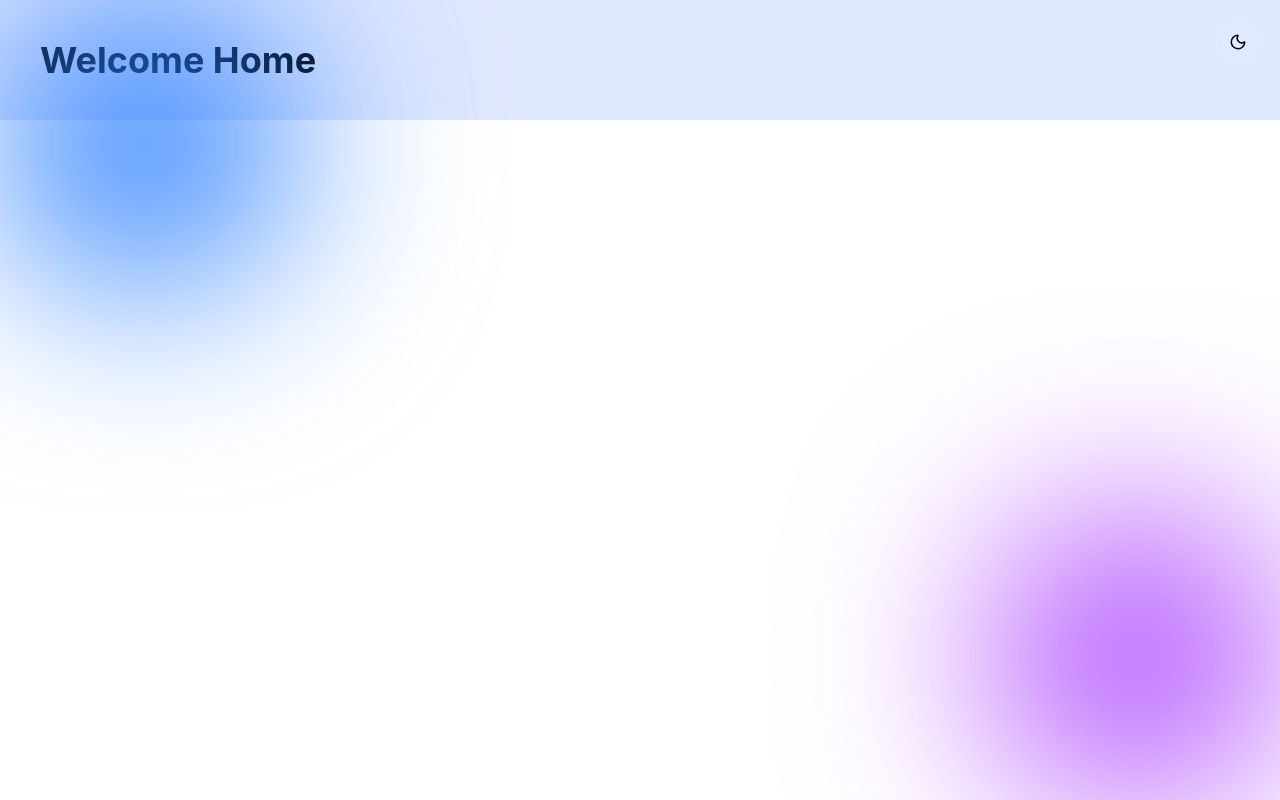
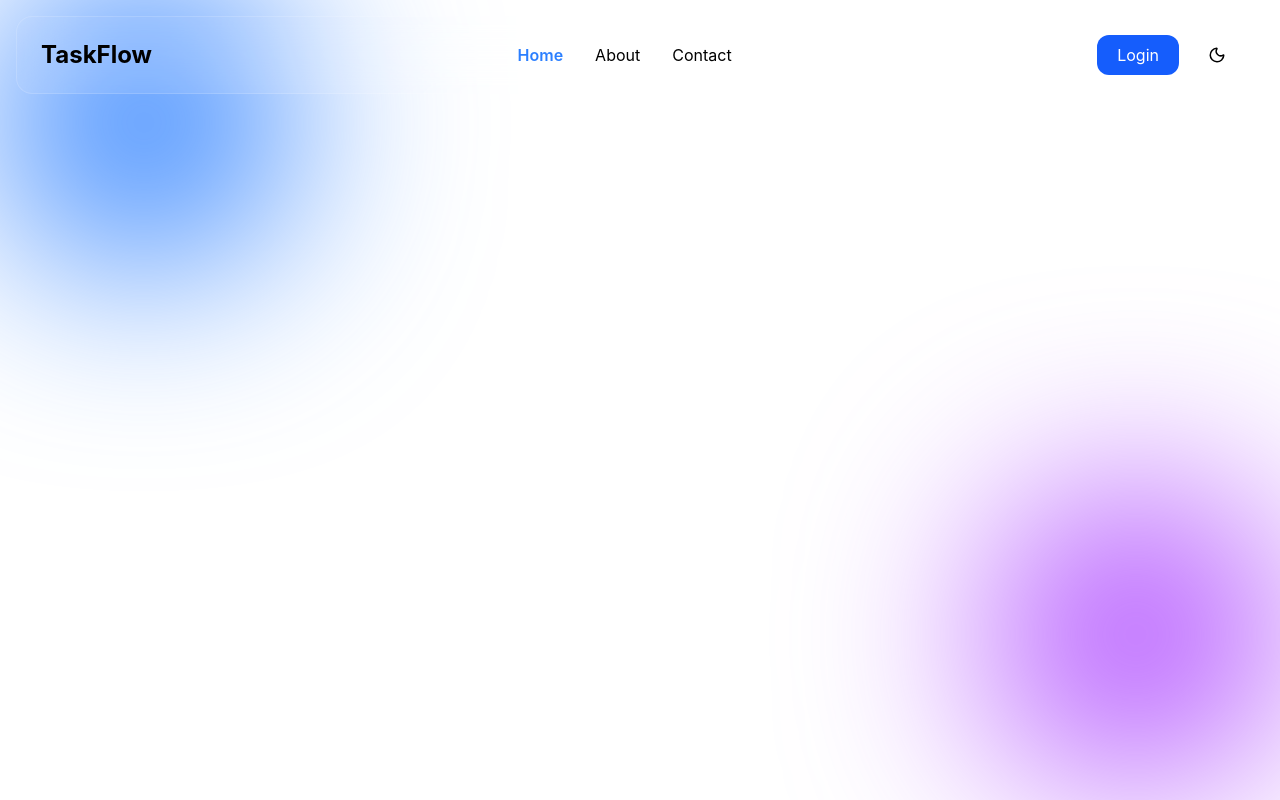
Before and after one commit to subham-oss/Task-Management-Application, a React (Vite) app in the folder client/: page / in a window 1280 px wide. Built offline with nearby package versions, Linux system fonts and the light colour scheme.

Commit message:
add a separate navbar

```diff
--- a/client/src/components/Navbar.tsx
+++ b/client/src/components/Navbar.tsx
@@ -1,168 +1,159 @@
 import { useState } from "react";
 import { Link, NavLink } from "react-router-dom";
+import {
+  Menu,
+  X,
+} from "lucide-react";
 
-import { Menu, X, Search, Bell, Plus, CheckSquare, User, } from "lucide-react";
-
-import { motion, AnimatePresence } from "framer-motion";
-
-
-const navItems = [
-  {
-    name: "Dashboard",
-    path: "/dashboard",
-  },
-  {
-    name: "Tasks",
-    path: "/tasks",
-  },
-  {
-    name: "Projects",
-    path: "/projects",
-  },
-  {
-    name: "Calendar",
-    path: "/calendar",
-  },
-  {
-    name: "Analytics",
-    path: "/analytics",
-  },
-];
+import ThemeToggle from "./ThemeToggle";
+import { useTheme } from "../context/ThemeContext";
 
 export default function Navbar() {
-  const [mobileOpen, setMobileOpen] = useState(false);
+  const { dark, toggleTheme } = useTheme();
+
+  const [isOpen, setIsOpen] = useState(false);
+
+  const navLinkClass = ({ isActive }: { isActive: boolean }) =>
+    `
+      transition-all duration-300 hover:text-blue-500
+      ${isActive ? "text-blue-500 font-semibold" : ""}
+    `;
 
   return (
-    <>
-      <header className="fixed top-0 left-0 w-full z-50">
-        <div className="mx-4 mt-4 glass rounded-2xl px-6 py-4">
-          <div className="flex items-center justify-between">
+    <header className="fixed top-0 left-0 right-0 z-50 px-4 py-4">
+      <nav
+        className="
+          max-w-7xl mx-auto
+          glass
+          rounded-2xl
+          px-6 py-4
+          flex items-center justify-between
+        "
+      >
         {/* Logo */}
-            <Link to="/" className="flex items-center gap-2">
-              <CheckSquare size={24} />
-              <span className="font-bold text-xl ">TaskFlow</span>
+        <Link
+          to="/"
+          className="text-2xl font-bold"
+        >
+          TaskFlow
         </Link>
 
-            {/* Desktop Nav */}
-            <nav className="hidden lg:flex items-center gap-6">
-              {navItems.map((item) => (
+        {/* Desktop Navigation */}
+        <div className="hidden md:flex items-center gap-8">
           <NavLink
-                  key={item.name}
-                  to={item.path}
-                  className={({ isActive }) =>
-                    `transition ${
-                      isActive
-                        ? "font-semibold text-blue-500"
-                        : "opacity-80 hover:opacity-100"
-                    }`
-                  }
+            to="/"
+            className={navLinkClass}
           >
-                  {item.name}
+            Home
           </NavLink>
-              ))}
-            </nav>
 
-            {/* Right Side */}
-            <div className="hidden lg:flex items-center gap-3">
-              {/* Search */}
-              <div className="relative">
-                <Search
-                  size={18}
-                  className="absolute left-3 top-1/2 -translate-y-1/2"
-                />
+          <NavLink
+            to="/about"
+            className={navLinkClass}
+          >
+            About
+          </NavLink>
 
-                <input
-                  placeholder="Search..."
-                  className="glass rounded-xl pl-10 pr-4 py-2 outline-none"
+          <NavLink
+            to="/contact"
+            className={navLinkClass}
+          >
+            Contact
+          </NavLink>
+        </div>
+
+        {/* Desktop Actions */}
+        <div className="hidden md:flex items-center gap-4">
+          <Link
+            to="/login"
+            className="
+              px-5 py-2 rounded-xl
+              bg-blue-600 text-white
+              hover:bg-blue-700
+              transition
+            "
+          >
+            Login
+          </Link>
+
+          <ThemeToggle
+            dark={dark}
+            toggle={toggleTheme}
           />
         </div>
 
-              {/* Create */}
-              <button className="glass px-4 py-2 rounded-xl flex items-center gap-2 hover:scale-105 transition">
-                <Plus size={16} />
-                Create
-              </button>
+        {/* Mobile Actions */}
+        <div className="flex md:hidden items-center gap-3">
+          <ThemeToggle
+            dark={dark}
+            toggle={toggleTheme}
+          />
 
-              {/* Notifications */}
-              <button className="glass p-3 rounded-xl">
-                <Bell size={18} />
-              </button>
-
-              {/* Theme */}
-
-
-              {/* Profile */}
-              <button className="glass p-3 rounded-xl">
-                <User size={18} />
+          <button
+            onClick={() => setIsOpen(!isOpen)}
+            className="p-2 rounded-lg glass"
+          >
+            {isOpen ? (
+              <X size={22} />
+            ) : (
+              <Menu size={22} />
+            )}
           </button>
         </div>
+      </nav>
 
-            {/* Mobile Menu Button */}
-            <button
-              onClick={() => setMobileOpen(!mobileOpen)}
-              className="lg:hidden"
+      {/* Mobile Menu */}
+      {isOpen && (
+        <div
+          className="
+            md:hidden
+            mt-3
+            glass
+            rounded-2xl
+            max-w-7xl mx-auto
+            p-6
+          "
         >
-              {mobileOpen ? <X size={24} /> : <Menu size={24} />}
-            </button>
+          <div className="flex flex-col gap-5">
+            <NavLink
+              to="/"
+              className={navLinkClass}
+              onClick={() => setIsOpen(false)}
+            >
+              Home
+            </NavLink>
+
+            <NavLink
+              to="/about"
+              className={navLinkClass}
+              onClick={() => setIsOpen(false)}
+            >
+              About
+            </NavLink>
+
+            <NavLink
+              to="/contact"
+              className={navLinkClass}
+              onClick={() => setIsOpen(false)}
+            >
+              Contact
+            </NavLink>
+
+            <Link
+              to="/login"
+              onClick={() => setIsOpen(false)}
+              className="
+                px-5 py-3 rounded-xl
+                bg-blue-600 text-white
+                hover:bg-blue-700
+                transition text-center
+              "
+            >
+              Login
+            </Link>
           </div>
         </div>
+      )}
     </header>
-
-      {/* Mobile Drawer */}
-      <AnimatePresence>
-        {mobileOpen && (
-          <motion.div
-            initial={{
-              opacity: 0,
-              x: 300,
-            }}
-            animate={{
-              opacity: 1,
-              x: 0,
-            }}
-            exit={{
-              opacity: 0,
-              x: 300,
-            }}
-            className="fixed top-0 right-0 h-screen w-72 glass z-50 p-6"
-          >
-             <div className="flex items-center justify-between mb-8">
-        <h2 className="font-bold text-lg">
-          Menu
-        </h2>
-
-        <button
-          onClick={() => setMobileOpen(false)}
-          className="glass p-2 rounded-lg"
-        >
-          <X size={20} />
-        </button>
-      </div>
-            <div className="flex flex-col gap-6 mt-10">
-              {navItems.map((item) => (
-                <NavLink
-                  key={item.name}
-                  to={item.path}
-                  onClick={() => setMobileOpen(false)}
-                >
-                  {item.name}
-                </NavLink>
-              ))}
-
-              <button className="glass p-3 rounded-xl flex items-center gap-2">
-                <Plus size={18} />
-                Create Task
-              </button>
-
-              <button className="glass p-3 rounded-xl flex items-center gap-2">
-                <Bell size={18} />
-                Notifications
-              </button>
-
-            </div>
-          </motion.div>
-        )}
-      </AnimatePresence>
-    </>
   );
 }
--- a/client/src/pages/Home.tsx
+++ b/client/src/pages/Home.tsx
@@ -1,27 +1,11 @@
-import ThemeToggle from "../components/ThemeToggle";
-
-import { useTheme } from "../context/ThemeContext";
+import Navbar from "../components/Navbar";
 
 const Home = () => {
-  const {
-    dark,
-    toggleTheme,
-  } = useTheme();
-
   return (
     <div>
-      <div className="fixed top-5 right-5 z-50">
-        <ThemeToggle
-          dark={dark}
-          toggle={toggleTheme}
-        />
-      </div>
+      <Navbar />
 
-      <div className="p-10">
-        <h1 className="text-4xl font-bold">
-          Welcome Home
-        </h1>
-      </div>
+
     </div>
   );
 };
```
Lines whose indentation alone changed are shown as unchanged.
